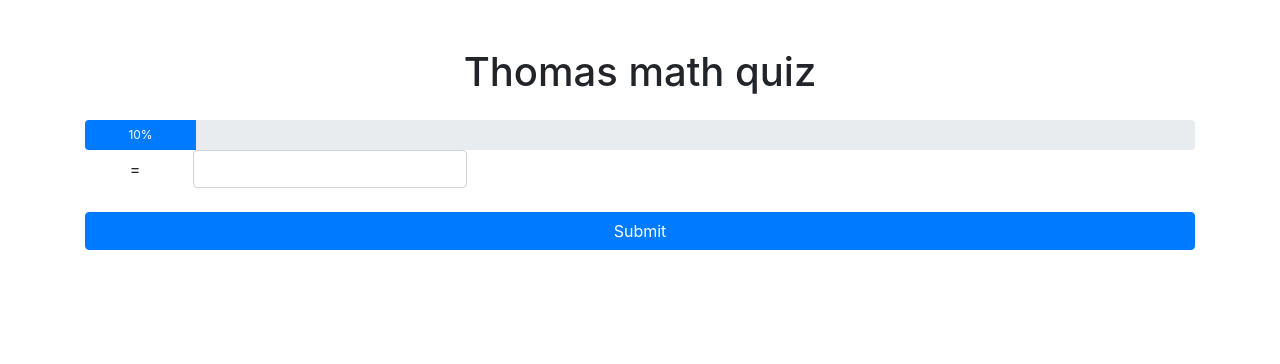
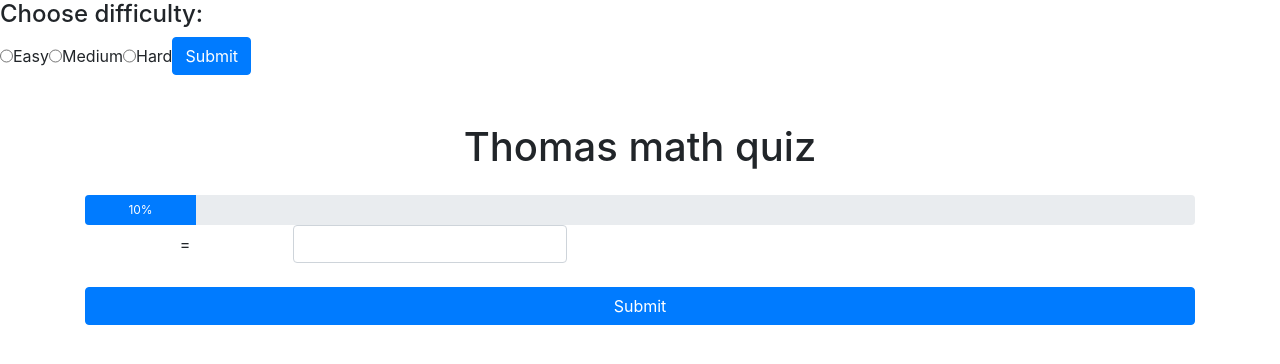
Before and after one commit to Armcollector/thomath, a Flask app: template templates/index.html in a window 1280 px wide. Shown: the top 364 px of the page. Run offline with Flask 3, Linux system fonts and the light colour scheme; the template is opened without the code that fills it: most values are stand-ins (such as "Sample title", 1, 10 or a date in 2020); some libraries are stand-ins or nearby versions.

Commit message:
feat: difficult settings

```diff
--- a/app.py
+++ b/app.py
@@ -1,14 +1,81 @@
 import random
 from datetime import date
 
-from flask import Flask, flash, redirect, render_template, request, url_for
+from flask import Flask, flash, redirect, render_template, request, session, url_for
 
 app = Flask(__name__)
 app.secret_key = "100digitsofpi"
 
 
-def get_questions():
+def get_questions(difficulty):
+    if difficulty == "easy":
+        return get_easy_questions()
+    elif difficulty == "medium":
+        return get_medium_questions()
+    elif difficulty == "hard":
+        return get_hard_questions()
+    else:
+        raise ValueError(f"Unknown difficulty: {difficulty}")
+
+
+def get_easy_questions():
     """Return a list of 20 questions."""
+    random.seed(date.today().toordinal())
+
+    questions = []
+    for _ in range(5):
+        a = random.randint(1, 10)
+        b = random.randint(1, 10)
+        q = f"{a} * {b}"
+        questions.append({"q": q, "a": str(a * b)})
+
+    while len(questions) < 9:
+        a = random.randint(500, 2500)
+        b = random.randint(500, 2500)
+        q = f"{a} + {b}"
+        questions.append({"q": q, "a": str(a + b)})
+
+    while len(questions) < 12:
+        a = random.randint(500, 2500)
+        b = random.randint(500, 2500)
+        b, a = sorted([a, b])
+        q = f"{a} - {b}"
+        questions.append({"q": q, "a": str(a - b)})
+
+    random.shuffle(questions)  # Shuffle the list of questions
+    return questions
+
+
+def get_medium_questions():
+    """Return a list of 20 questions."""
+    random.seed(date.today().toordinal())
+
+    questions = []
+    for _ in range(6):
+        a = random.randint(10, 20)
+        b = random.randint(10, 20)
+        q = f"{a} * {b}"
+        questions.append({"q": q, "a": str(a * b)})
+
+    while len(questions) < 11:
+        a = random.randint(1500, 7500)
+        b = random.randint(1500, 7500)
+        q = f"{a} + {b}"
+        questions.append({"q": q, "a": str(a + b)})
+
+    while len(questions) < 14:
+        a = random.randint(1000, 6000)
+        b = random.randint(1000, 6000)
+        b, a = sorted([a, b])
+        q = f"{a} - {b}"
+        questions.append({"q": q, "a": str(a - b)})
+
+    random.shuffle(questions)  # Shuffle the list of questions
+    return questions
+
+
+def get_hard_questions():
+    """Return a list of 16 questions."""
     random.seed(date.today().toordinal())
 
     questions = []
@@ -49,8 +116,20 @@
             "index.html", questions=get_questions(), answers=request.form, progress=0
         )
 
+    if difficulty := request.form.get("difficulty"):
+        if difficulty == "easy":
+            session["difficulty"] = "easy"
+        elif difficulty == "medium":
+            session["difficulty"] = "medium"
+        elif difficulty == "hard":
+            session["difficulty"] = "hard"
+        else:
+            raise ValueError(f"Unknown difficulty: {difficulty}")
+
+    difficulty = session.get("difficulty", "hard")
+
     submitted_answers = list(request.form.values())
-    correct_answers = [str(q["a"]) for q in get_questions()]
+    correct_answers = [str(q["a"]) for q in get_questions(difficulty)]
     if submitted_answers != correct_answers:
         flash("Sorry, not all answers are correct. Please try again.", "danger")
         answers = {
@@ -63,7 +142,10 @@
             * 100
         )
         return render_template(
-            "index.html", questions=get_questions(), answers=answers, progress=progress
+            "index.html",
+            questions=get_questions(difficulty),
+            answers=answers,
+            progress=progress,
         )
 
     # Calculate score and redirect to success page
--- a/templates/index.html
+++ b/templates/index.html
@@ -8,6 +8,21 @@
 </head>
 
 <body>
+
+	<form method="POST" action="{{ url_for('index') }}">
+		<h4>Choose difficulty:</h4>
+		<div class="form-group form-inline">
+			<input type="radio" class="form-control" id="easy" name="difficulty" value="easy">
+			<label for="easy">Easy</label>
+			<input type="radio" class="form-control" id="medium" name="difficulty" value="medium">
+			<label for="easy">Medium</label>
+			<input type="radio" class="form-control" id="hard" name="difficulty" value="hard">
+			<label for="easy">Hard</label>
+			<button type="submit" class="btn btn-primary">Submit</button>
+		</div>
+
+	</form>
+
 	<div class="container mt-5">
 
 		<h1 class="text-center mb-4">Thomas math quiz</h1>
@@ -33,7 +48,7 @@
 		<form method="POST" action="{{ url_for('index') }}">
 			{% for q in questions %}
 			<div class="form-group form-inline">
-				<label class="mr-2" style="width: 100px">{{ q['q'] }} =</label>
+				<label class="mr-2" style="width: 200px">{{ q['q'] }} =</label>
 				<input type="number" class="form-control" id="answer{{ loop.index }}" name="answer{{ loop.index }}"
 					value="{{answers['answer'+loop.index|string]}}" autocomplete="off">
 			</div>
```
